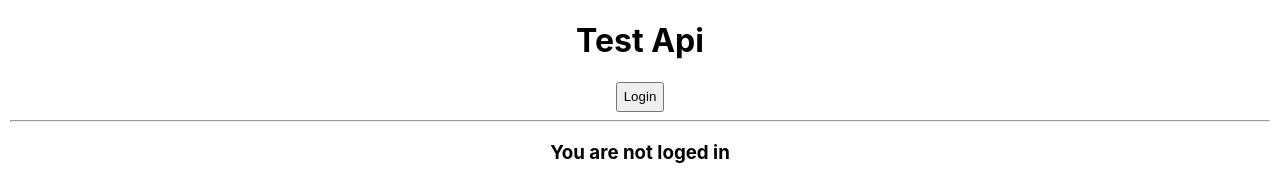
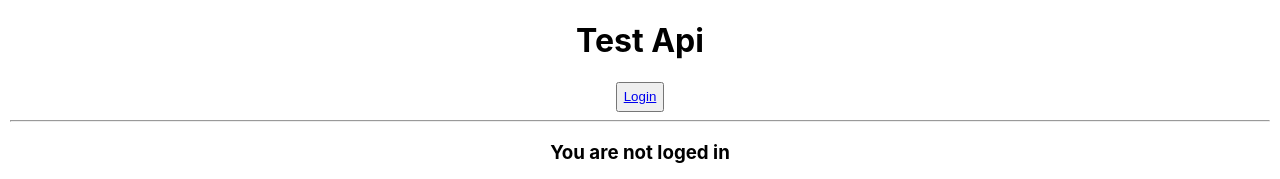
Before and after one commit to AbdellahBouarguan/next-js-puppeteer, a Next.js app: page / in a window 1280 px wide. Shown: the top 179 px of the page. Built offline with nearby package versions, Linux system fonts and the light colour scheme.

Commit message:
enabe stansard link styles

```diff
--- a/styles/globals.css
+++ b/styles/globals.css
@@ -6,10 +6,10 @@ body {
     Ubuntu, Cantarell, Fira Sans, Droid Sans, Helvetica Neue, sans-serif;
 }
 
-a {
+/*a {
   color: inherit;
   text-decoration: none;
-}
+}*/
 
 * {
   box-sizing: border-box;
```
